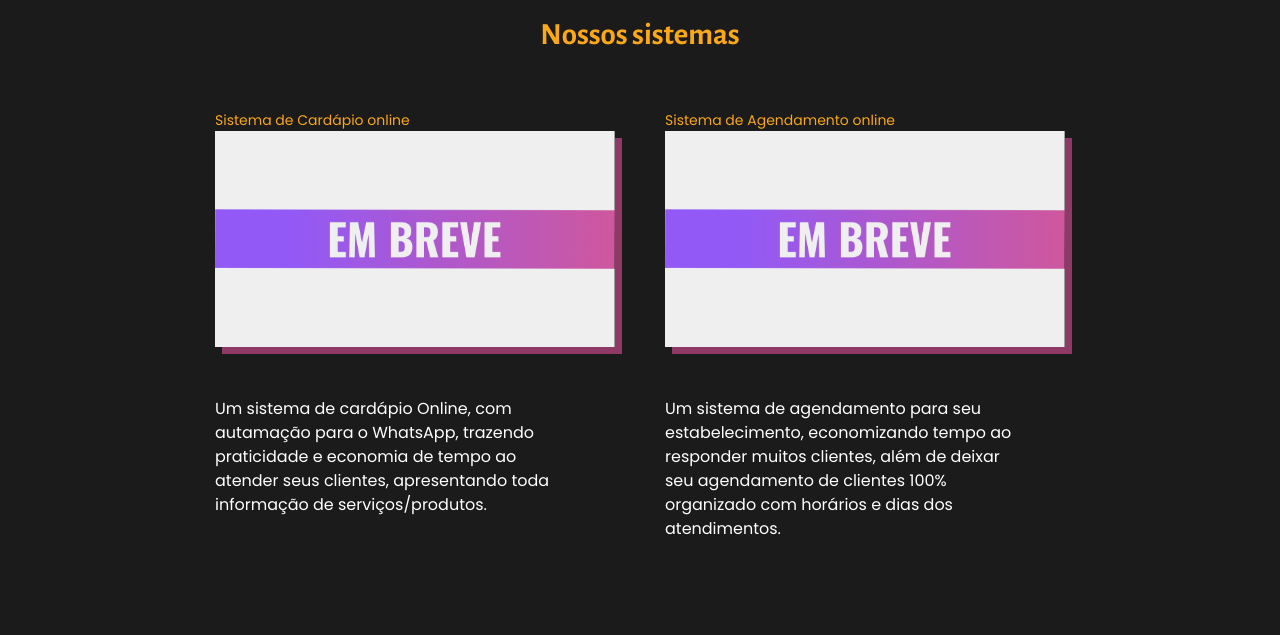
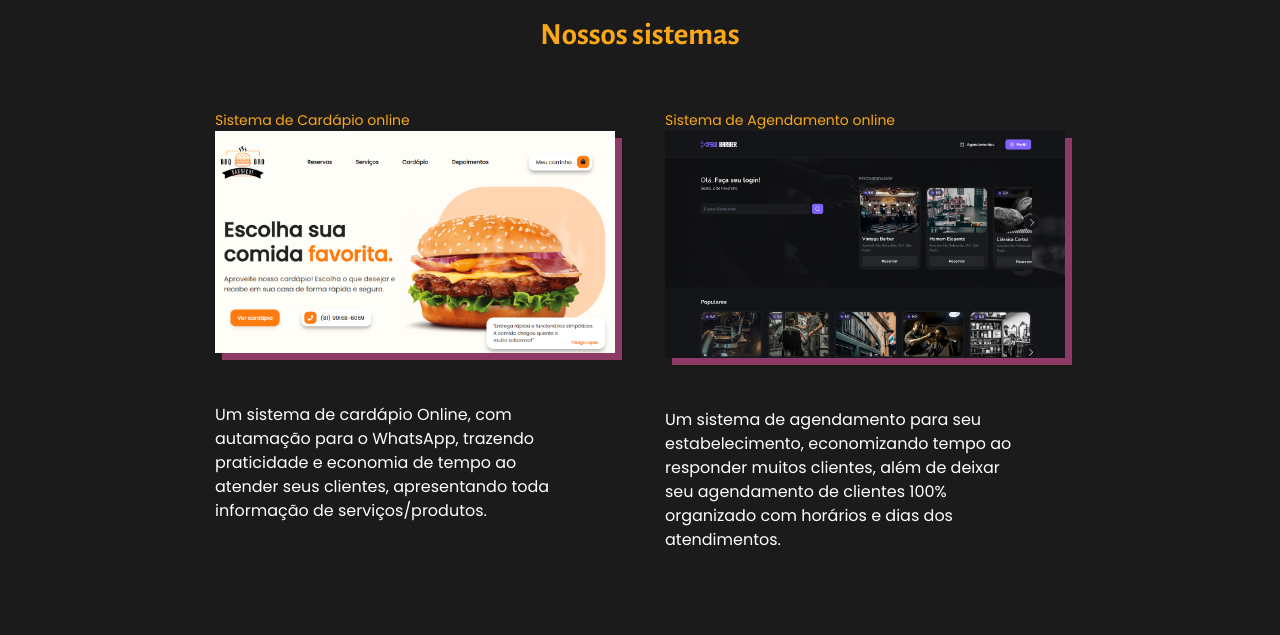
Before and after one commit to houstonbraga/Atmos-digital, a plain HTML site: page index.html in a window 1280 px wide. Shown: the part 6460-7095 px from the top of the page. Drawn offline with Linux system fonts and the light colour scheme; files whose address does not match are found by name.

Commit message:
ajuste final 5

```diff
--- a/index.html
+++ b/index.html
@@ -49,6 +49,7 @@
     </section>
 
     <section class="home" id="home">
+        <div class="shadow1"></div>
         <div class="img-hero pt-5 ">
             <img src="img/Group 4.png"  style="opacity: 0.1;" width="100%">
         </div>
@@ -408,7 +409,7 @@
                     Sistema de Cardápio online
                 </p>
 
-                <img src="img/em breve dark.png" width="400">
+                <img src="img/sistema-1.png" width="400">
 
                 <p class="text-sistema">
                     Um sistema de cardápio Online, com autamação para o WhatsApp, trazendo praticidade e economia de tempo ao atender seus clientes, apresentando toda informação de serviços/produtos.
@@ -420,7 +421,7 @@
                     Sistema de Agendamento online
                 </p>
 
-                <img src="img/em breve dark.png" width="400">
+                <img src="img/sistema-2.png" width="400">
 
                 <p class="text-sistema">
                     Um sistema de agendamento para seu estabelecimento, economizando tempo ao responder muitos clientes, além de deixar seu agendamento de clientes 100% organizado com horários e dias dos atendimentos.
```
Also changed, not shown: img/sistema-1.png (added), img/sistema-2.png (added).
